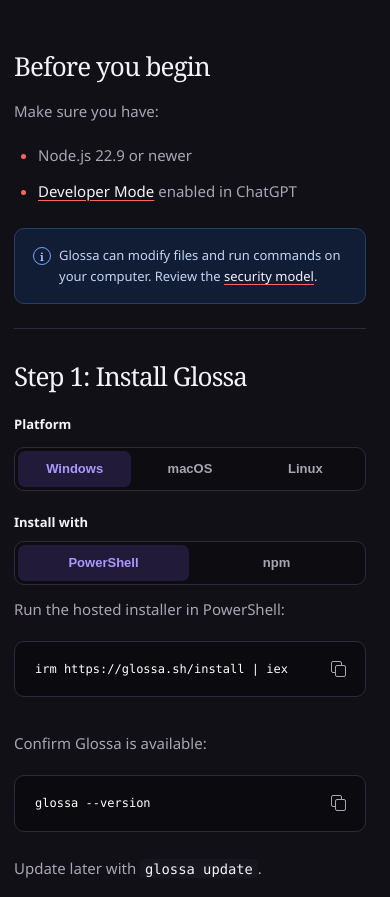
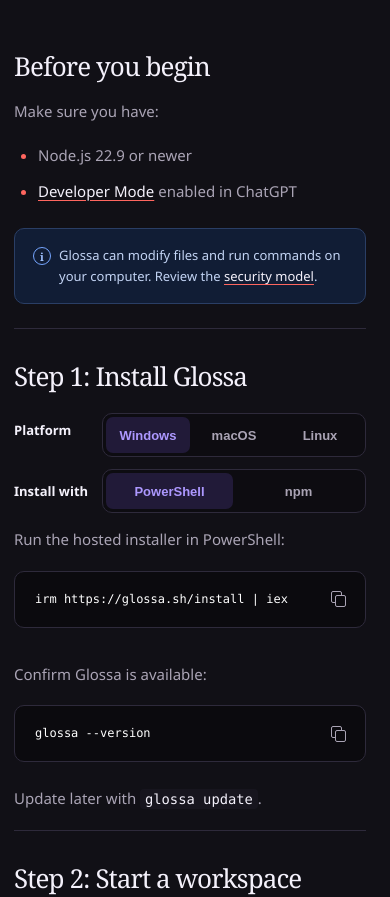
Before and after one commit to ariobarin/glossa, a website: page site/docs/quickstart.html in a window 390 px wide. Shown: the part 207-1104 px from the top of the page. Drawn offline with Linux system fonts and the light colour scheme.

Commit message:
align install selectors

```diff
--- a/site/styles.css
+++ b/site/styles.css
@@ -552,18 +552,33 @@ p {
 }
 
 .docs-switcher {
+  display: grid;
+  grid-template-columns: 88px minmax(0, 1fr);
+  align-items: center;
+  gap: 12px 16px;
   max-width: 720px;
   margin: 22px 0 10px;
 }
 
+.docs-switcher > .docs-switcher-label {
+  margin: 0;
+}
+
+.docs-switcher > .docs-tab-panel {
+  grid-column: 1 / -1;
+  width: 100%;
+  min-width: 0;
+  margin-top: 2px;
+}
+
 .docs-switcher-nested {
   display: grid;
-  grid-template-columns: auto minmax(0, 1fr);
+  grid-template-columns: 88px minmax(0, 1fr);
   align-items: center;
-  gap: 14px;
+  gap: 12px 16px;
   width: 100%;
   min-width: 0;
-  margin-top: 18px;
+  margin: 0;
 }
 
 .docs-switcher-nested > * {
@@ -590,7 +605,7 @@ p {
 .docs-tabs {
   display: flex;
   gap: 2px;
-  width: fit-content;
+  width: min(100%, 324px);
   max-width: 100%;
   padding: 3px;
   border: 1px solid var(--line);
@@ -933,9 +948,10 @@ p {
     padding-inline: 10px;
   }
 
+  .docs-switcher,
   .docs-switcher-nested {
-    grid-template-columns: 1fr;
-    gap: 8px;
+    grid-template-columns: 76px minmax(0, 1fr);
+    gap: 10px 12px;
   }
 
   .docs-content h2 {
```
